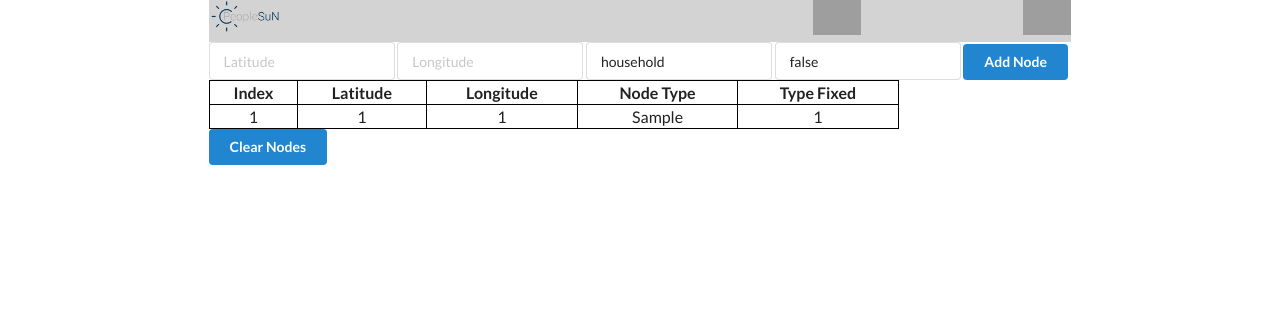
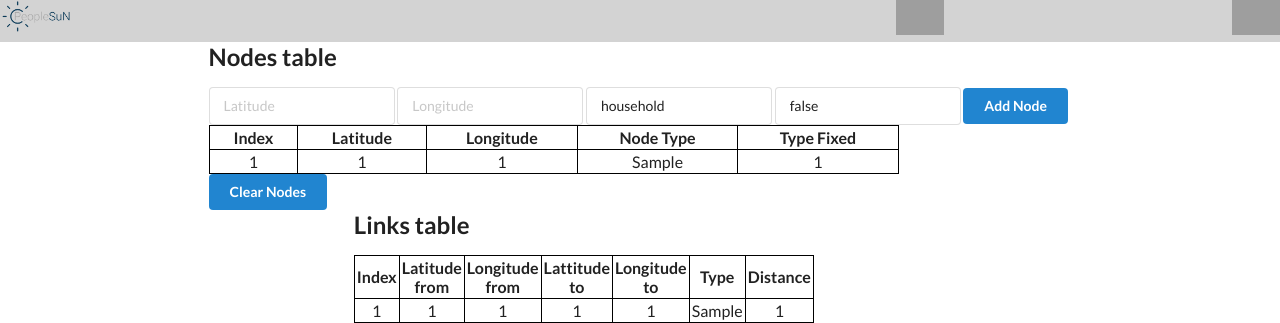
Before and after one commit to rl-institut/tier_spatial_planning, a FastAPI app: page / in a window 1280 px wide. Shown: the part 508-831 px from the top of the page. Before the commit the page ends 673 px from the top, so only its background shows below. Run offline with FastAPI, Linux system fonts and the light colour scheme; tables that the repository leaves empty hold one stand-in row (values such as "Sample post"); some libraries are stand-ins or nearby versions; grey boxes are pictures that could not be loaded.

Commit message:
fix issues with coordinates of links

```diff
--- a/fastapi_app/database.py
+++ b/fastapi_app/database.py
@@ -3,10 +3,11 @@ from sqlalchemy import create_engine
 from sqlalchemy.ext.declarative import declarative_base
 from sqlalchemy.orm import sessionmaker
 
-SQLALCHEMY_DATABASE_URL = "sqlite:///./nodes.db"
+# nodes database
+SQLALCHEMY_NODES_DATABASE_URL = "sqlite:///./nodes.db"
 
 engine = create_engine(
-    SQLALCHEMY_DATABASE_URL, connect_args={"check_same_thread": False}
+    SQLALCHEMY_NODES_DATABASE_URL, connect_args={"check_same_thread": False}
 )
 SessionLocal = sessionmaker(autocommit=False, autoflush=False, bind=engine)
 
--- a/fastapi_app/main.py
+++ b/fastapi_app/main.py
@@ -1,14 +1,15 @@
 from fastapi.param_functions import Query
-import models
 from fastapi import FastAPI, Request, Depends, BackgroundTasks
 from fastapi.templating import Jinja2Templates
 from fastapi.staticfiles import StaticFiles
 from database import SessionLocal, engine
-from pydantic import BaseModel
-from models import Nodes
+import models
+from models import Nodes, Links, AddNodeRequest, OptimizeGridRequest
 from sqlalchemy.orm import Session
-from typing import Optional
 import sqlite3
+from sgdot.grids import Grid
+from sgdot.tools.grid_optimizer import GridOptimizer
+import math
 
 
 app = FastAPI()
@@ -18,20 +19,6 @@ app.mount("/static", StaticFiles(directory="static"), name="static")
 models.Base.metadata.create_all(bind=engine)
 
 templates = Jinja2Templates(directory="templates")
-
-
-class AddNodeRequest(BaseModel):
-    latitude: float
-    longitude: float
-    node_type: str
-    fixed_type: bool
-
-
-class Item(BaseModel):
-    name: str
-    description: Optional[str] = None
-    price: float
-    tax: Optional[float] = None
 
 
 def get_db():
@@ -57,6 +44,13 @@ async def get_nodes(request: Request, db: Session = Depends(get_db)):
     return result
 
 
+@app.get("/links_db_html")
+async def get_links(request: Request, db: Session = Depends(get_db)):
+    res = db.execute("select * from links")
+    result = res.fetchall()
+    return result
+
+
 def compute_links():
     pass
 
@@ -75,7 +69,7 @@ async def add_node(add_node_request: AddNodeRequest,
     db.add(nodes)
     db.commit()
 
-    background_tasks.add_task(compute_links)
+    # background_tasks.add_task(compute_links)
 
     return {
         "code": "success",
@@ -83,9 +77,96 @@ async def add_node(add_node_request: AddNodeRequest,
     }
 
 
-@app.post("/clear_node_db/")
-async def add_node():
+@app.post("/optimize_grid/")
+async def optimize_grid(optimize_grid_request: OptimizeGridRequest,
+                        background_tasks: BackgroundTasks,
+                        db: Session = Depends(get_db)):
+    res = db.execute("select * from nodes")
+    nodes = res.fetchall()
 
+    grid = Grid(price_meterhub=optimize_grid_request.price_meterhub,
+                price_household=optimize_grid_request.price_household,
+                price_interhub_cable_per_meter=optimize_grid_request.price_interhub_cable,
+                price_distribution_cable_per_meter=optimize_grid_request.price_distribution_cable)
+    opt = GridOptimizer(sa_runtime=20)
+    r = 6371000     # Radius of the earth [m]
+    # use latitude of the node that is the most west to set origin of x coordinates
+    latitude_0 = math.radians(min([node[1] for node in nodes]))
+    # use latitude of the node that is the most south to set origin of y coordinates
+    longitude_0 = math.radians(min([node[2] for node in nodes]))
+    for node in nodes:
+        latitude = math.radians(node[1])
+        longitude = math.radians(node[2])
+
+        x = r * (longitude - longitude_0) * math.cos(latitude_0)
+        y = r * (latitude - latitude_0)
+
+        longitude_recomputed = longitude_0 + x / (r * math.cos(latitude_0))
+        latitude_recomputed = latitude_0 + y / r
+
+        grid.add_node(label=str(node[0]),
+                      pixel_x_axis=x,
+                      pixel_y_axis=y,
+                      node_type=str(node[3]),
+                      type_fixed=bool(node[4]))
+    number_of_hubs = opt.get_expected_hub_number_from_k_means(grid=grid)
+    opt.nr_optimization(grid=grid, number_of_hubs=number_of_hubs, number_of_relaxation_step=10,
+                        save_output=False, save_opt_video=False, plot_price_evolution=False)
+
+    sqliteConnection = sqlite3.connect('nodes.db')
+    cursor = sqliteConnection.cursor()
+
+    sql_delete_query = """DELETE from links"""
+    cursor.execute(sql_delete_query)
+    sqliteConnection.commit()
+    cursor.close()
+
+    conn = sqlite3.connect('nodes.db')
+    cursor = conn.cursor()
+    records = []
+    count = 1
+    for index, row in grid.get_links().iterrows():
+        x_from = grid.get_nodes().loc[row['from']]['pixel_x_axis']
+        y_from = grid.get_nodes().loc[row['from']]['pixel_y_axis']
+
+        x_to = grid.get_nodes().loc[row['to']]['pixel_x_axis']
+        y_to = grid.get_nodes().loc[row['to']]['pixel_y_axis']
+
+        long_from = math.degrees(longitude_0 + x_from / (r * math.cos(latitude_0)))
+
+        lat_from = math.degrees(latitude_0 + y_from / r)
+
+        long_to = math.degrees(longitude_0 + x_to / (r * math.cos(latitude_0)))
+
+        lat_to = math.degrees(latitude_0 + y_to / r)
+
+        cable_type = row['type']
+        distance = row['distance']
+
+        records.append((count,
+                        lat_from,
+                        long_from,
+                        lat_to,
+                        long_to,
+                        cable_type,
+                        distance))
+        count += 1
+
+    cursor.executemany('INSERT INTO links VALUES(?, ?, ?, ?, ?, ?, ?)', records)
+
+    # commit the changes to db
+    conn.commit()
+    # close the connection
+    conn.close()
+
+    return {
+        "code": "success",
+        "message": "grid optimized"
+    }
+
+
+@ app.post("/clear_node_db/")
+async def clear_nodes():
     sqliteConnection = sqlite3.connect('nodes.db')
     cursor = sqliteConnection.cursor()
 
@@ -94,7 +175,31 @@ async def add_node():
     sqliteConnection.commit()
     cursor.close()
 
+    sqliteConnection = sqlite3.connect('nodes.db')
+    cursor = sqliteConnection.cursor()
+
+    sql_delete_query = """DELETE from links"""
+    cursor.execute(sql_delete_query)
+    sqliteConnection.commit()
+    cursor.close()
+
     return {
         "code": "success",
         "message": "nodes cleared"
     }
+
+
+@ app.post("/clear_link_db/")
+async def clear_links():
+    sqliteConnection = sqlite3.connect('nodes.db')
+    cursor = sqliteConnection.cursor()
+
+    sql_delete_query = """DELETE from links"""
+    cursor.execute(sql_delete_query)
+    sqliteConnection.commit()
+    cursor.close()
+
+    return {
+        "code": "success",
+        "message": "nodes cleared"
+    }
--- a/fastapi_app/requirements.txt
+++ b/fastapi_app/requirements.txt
@@ -33,6 +33,7 @@ pytz==2021.1
 pyzmq==22.0.2
 requests==2.25.1
 six==1.15.0
+sgdot==1.13
 SQLAlchemy==1.3.23
 starlette==0.13.6
 toml==0.10.2
--- a/fastapi_app/static/script.js
+++ b/fastapi_app/static/script.js
@@ -10,6 +10,7 @@ L.tileLayer("https://{s}.tile.openstreetmap.org/{z}/{x}/{y}.png", {
       }).addTo(mainMap);
 
 var markers = [];
+var lines = [];
 
 mainMap.on('click', function(e) {
   var poplocation = e.latlng;
@@ -25,7 +26,6 @@ function drawDefaultMarker(latitude, longitude) {
 }
 
 function addNodeToDatBase(latitude, longitude, node_type, fixed_type) {
-
   $.ajax({
     url: "add_node",
     type: "POST",
@@ -40,9 +40,21 @@ function addNodeToDatBase(latitude, longitude, node_type, fixed_type) {
   });
 }
 
-function updateMarkers() {
+function optimize_grid(price_meterhub, price_household, price_interhub_cable, price_distribution_cable) {
+  $.ajax({
+    url: "optimize_grid",
+    type: "POST",
+    contentType: "application/json",
+    data: JSON.stringify({
+      price_meterhub: price_meterhub,
+      price_household: price_household,
+      price_interhub_cable: price_interhub_cable,
+      price_distribution_cable: price_distribution_cable,
+    }),
+    dataType: "json",
+  });
+}
 
-}
 
 function refreshNodeTable() {
     var tbody_nodes = document.getElementById("tbody_nodes");
@@ -74,15 +86,90 @@ function refreshNodeTable() {
         for (node of nodes) {
           markers.push(L.marker([node.latitude, node.longitude]).addTo(mainMap))
         }
+
       }
     };
   }
 
+function drawLinkOnMap(latitude_from,
+                       longitude_from,
+                       latitude_to,
+                       longitude_to,
+                       color,
+                       map,
+                       weight=3,
+                       opacity=0.5) {
+  var pointA = new L.LatLng(latitude_from, longitude_from);
+  var pointB = new L.LatLng(latitude_to, longitude_to);
+  var pointList = [pointA, pointB];
+
+  var link_polyline = new L.Polyline(pointList, {
+      color: color,
+      weight: weight,
+      opacity: 0.5,
+      smoothFactor: 1
+    });
+  lines.push(
+    link_polyline.addTo(map)
+  );
+}
+
+function ereaseLinksFromMap(map) {
+  for (line of lines){
+    map.removeLayer(line);
+  }
+  lines.length = 0;
+}
+
+function refreshLinkTable() {
+    var tbody_links = document.getElementById("tbody_links");
+    var xhr = new XMLHttpRequest();
+    url = "links_db_html";
+    xhr.open("GET", url, true);
+    xhr.responseType = "json";
+    xhr.send();
+
+    xhr.onreadystatechange = function () {
+      if (this.readyState == 4 && this.status == 200) {
+        links = this.response;
+        html_link_table = "";
+        for (link of links) {
+          html_link_table += `
+              <tr>
+              <td>${link.id}</td>
+              <td>${link.lat_from}</td>
+              <td>${link.long_from}</td>
+              <td>${link.lat_to}</td>
+              <td>${link.long_to}</td>
+              <td>${link.cable_type}</td>
+              <td>${link.distance}</td>
+              </tr>`;
+            }
+        tbody_links.innerHTML = html_link_table;
+        ereaseLinksFromMap(mainMap)
+        for (link of links) {
+          var color = (link.cable_type === "interhub") ? "red":"green"
+          drawLinkOnMap(link.lat_from,
+                        link.long_from,
+                        link.lat_to,
+                        link.long_to,
+                        color,
+                        mainMap)
+        }
+        }
+      }
+    };
+
+
+
+
   $(document).ready(function () {
     refreshNodeTable();
+    refreshLinkTable();
 
-    setInterval(refreshNodeTable, 1000);
-    // setInterval(updateMarkers, 100);
+    setInterval(refreshNodeTable, 3000);
+    setInterval(refreshLinkTable, 3000);
+
 
     $("#button_add_node").click(function () {
       const latitude = new_node_lat.value;
@@ -94,6 +181,15 @@ function refreshNodeTable() {
 
     });
 
+    $("#button_optimize").click(function () {
+      const price_hub = hub_price.value;
+      const price_household = household_price.value;
+      const price_interhub_cable = interhub_cable_price.value;
+      const price_distribution_cable = interhub_cable_price.value;
+      optimize_grid(price_hub, price_household, price_interhub_cable, price_distribution_cable)
+
+    });
+
     $("#button_clear_node_db").click(function () {
       $.ajax({
         url: "clear_node_db",
--- a/fastapi_app/static/styles/styles_map.css
+++ b/fastapi_app/static/styles/styles_map.css
@@ -1,13 +1,11 @@
 .container {
   display: grid;
-  /* 3*2 */
-  /* grid-template: 10vh 50vh 15vh 60vh / 20fr 80fr; */
-  grid-template: 100px 400px 50px auto/ 20fr 80fr;
+  grid-template: 100px 400px 50px auto/ 20vw 60vw 20vw;
   grid-template-areas:
-    "header  header"
-    "sidebar map"
-    "footer  footer"
-    "table_nodes table_nodes";
+    "header         header        header"
+    "left-sidebar   map           right-sidebar"
+    "footer         footer        footer"
+    "table_nodes    table_nodes   table_nodes";
   /* align items within the grid */
   justify-items: center;
   align-items: center;
--- a/fastapi_app/templates/home.html
+++ b/fastapi_app/templates/home.html
@@ -4,7 +4,59 @@
   <div class="box-header header">
     <h1>Geospatial Optimization Tool</h1>
   </div>
-  <div class="box-sidebar sidebar"></div>
+  <div class="box-sidebar left-sidebar">
+    <div class="mg_component_price_input">
+      <h2 class="mg_component_prices_title">MG node prices</h2>
+      <p class="name_component_1">Hub</p>
+      <input
+        id="hub_price"
+        class="input_component_1"
+        name="hub price"
+        type="number"
+        placeholder="hub price"
+        value="600"
+      />
+      <p class="name_currency_1">₦</p>
+      <p class="name_component_2">Household</p>
+      <input
+        id="household_price"
+        class="input_component_2"
+        name="household price"
+        type="number"
+        placeholder="household price"
+        value="50"
+      />
+      <p class="name_currency_2">₦</p>
+    </div>
+    <div class="mg_component_price_input">
+      <h2 class="mg_component_prices_title">MG cable prices</h2>
+      <p class="name_component_1">Interhub</p>
+      <input
+        id="interhub_cable_price"
+        class="input_component_1"
+        name="interhub cable price"
+        type="number"
+        placeholder="hub price"
+        value="5"
+      />
+      <p class="name_currency_1">₦</p>
+      <p class="name_component_2">Distribution</p>
+      <input
+        id="distribution_cable_price"
+        class="input_component_2"
+        name="distribution cable price"
+        type="number"
+        placeholder="distribution cable price"
+        value="2"
+      />
+      <p class="name_currency_2">₦</p>
+    </div>
+  </div>
+  <div class="box-sidebar right-sidebar">
+    <div class="box_optimization">
+      <button id="button_optimize">Optimize</button>
+    </div>
+  </div>
   <div class="box-map map"><div id="leafletMap"></div></div>
   <div class="box-footer footer">
     <div class="logo-box left-logo">
@@ -29,6 +81,7 @@
     </div>
   </div>
   <div class="box-table-nodes table_nodes">
+    <h2>Nodes table</h2>
     <div class="nodes_table">
       <div class="new_node_params">
         <div id="node_input_box">
@@ -94,5 +147,26 @@
   </div>
 </div>
 
+<div class="box-table-links table_links">
+  <h2>Links table</h2>
+  <div class="links_table">
+    <table id="table_links">
+      <thead>
+        <tr>
+          <th>Index</th>
+          <th>Latitude from</th>
+          <th>Longitude from</th>
+          <th>Lattitude to</th>
+          <th>Longitude to</th>
+          <th>Type</th>
+          <th>Distance</th>
+        </tr>
+      </thead>
+      <tbody id="tbody_links"></tbody>
+    </table>
+  </div>
+</div>
+</div>
+
 <script src="static/script.js"></script>
 {% endblock %}
```
Also changed, not shown: other parts of fastapi_app/static/styles/styles_map.css (+111 -6 lines), fastapi_app/models.py (+37 -1 lines).
